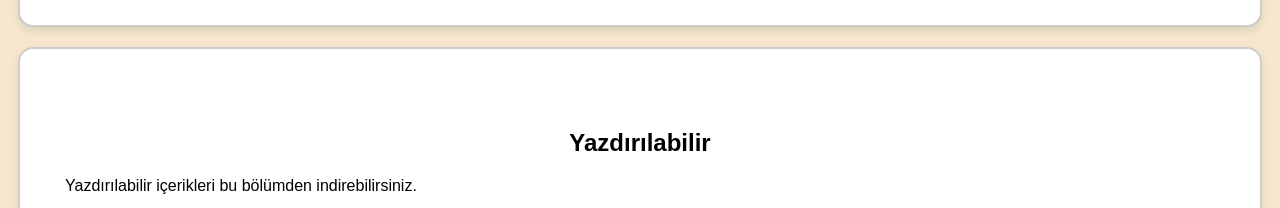
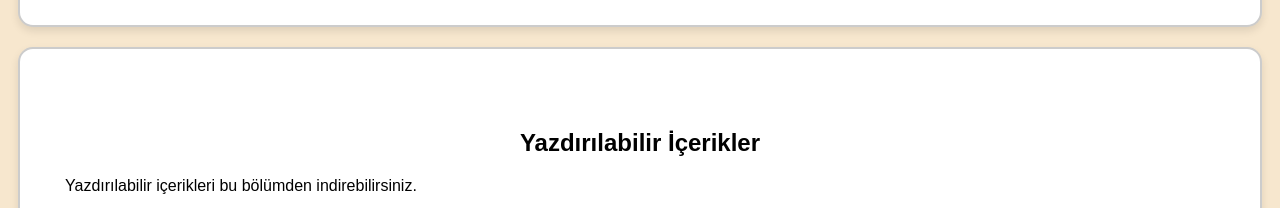
Before and after one commit to burcindag/trenobi.github.io, a plain HTML site: page index.html in a window 1280 px wide. Shown: the part 7500-7708 px from the top of the page. Drawn offline with Linux system fonts and the light colour scheme; some packages are replaced by stand-ins of ours; a script that the page names is missing.

Commit message:
Update index.html

```diff
--- a/index.html
+++ b/index.html
@@ -308,7 +308,7 @@ DCC kontrol, model trenlerin daha gerçekçi ve ilgi çekici olmasını sağlar.
 </ul>
   </section>
 	<section id="printable" class="container">
-	<h2>Yazdırılabilir</h2>
+	<h2>Yazdırılabilir İçerikler</h2>
             <p>Yazdırılabilir içerikleri bu bölümden indirebilirsiniz.</p>
 		<div id="lightgallery3" class="image-gallery">
 			<a href="printable/HO_Tiled_2.pdf" target="_blank"><img src="printable/HO_Tiled_2_thumb.jpg" alt="Tiled-2" width="256px" height="256px"/></a>
```
